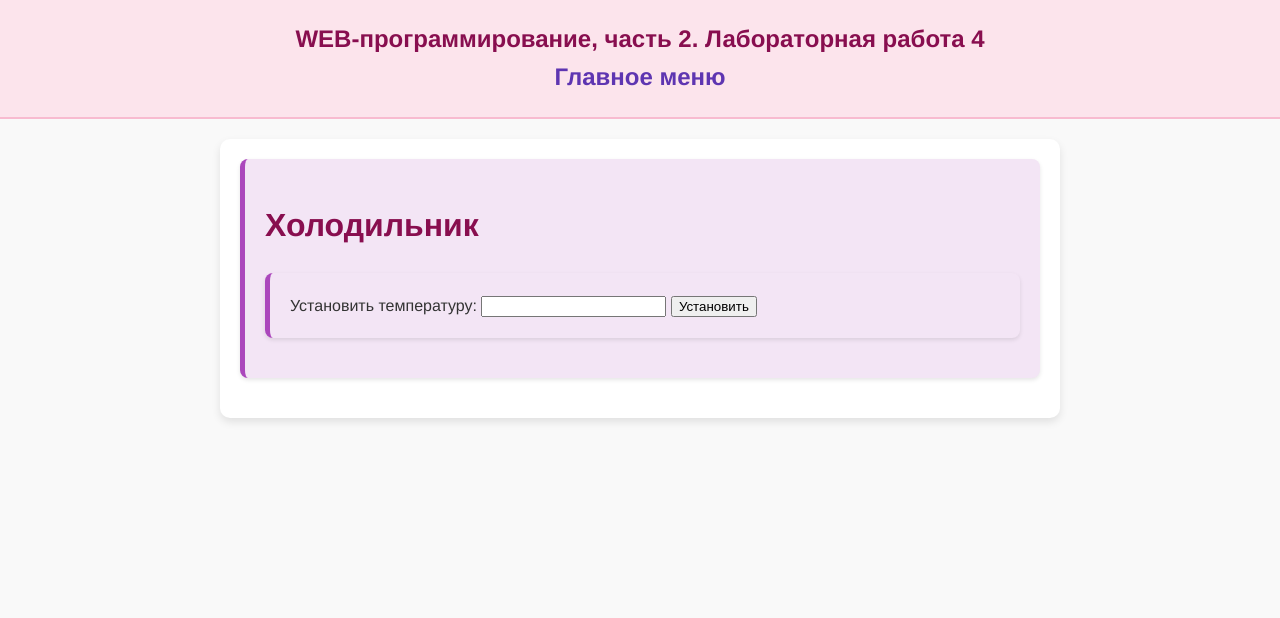
After one commit to sm11rnova/web-programming-labs-2, a Flask app: page /lab4/fridge in a window 1280 px wide. The commit adds this page. Shown: the top 618 px of the page. Run offline with Flask 3, Linux system fonts and the light colour scheme.

Commit message:
Холодильник

```diff
--- a/lab4.py
+++ b/lab4.py
@@ -221,3 +221,35 @@ def edit_user():
     user['password'] = new_password
 
     return redirect('/lab4/users')
+
+
+@lab4.route('/lab4/fridge', methods=['GET', 'POST'])
+def fridge():
+    if request.method == 'GET':
+        return render_template('lab4/fridge.html')
+
+    temperature = request.form.get('temperature')
+
+    if not temperature:
+        return render_template('lab4/fridge.html', error='Ошибка: не задана температура')
+
+    temperature = int(temperature)
+
+    if temperature < -12:
+        return render_template('lab4/fridge.html', error='Не удалось установить температуру — слишком низкое значение')
+    elif temperature > -1:
+        return render_template('lab4/fridge.html', error='Не удалось установить температуру — слишком высокое значение')
+    elif -12 <= temperature <= -9:
+        return render_template('lab4/fridge.html', message=f'Установлена температура: {temperature}°С', snowflakes=3)
+    elif -8 <= temperature <= -5:
+        return render_template('lab4/fridge.html', message=f'Установлена температура: {temperature}°С', snowflakes=2)
+    elif -4 <= temperature <= -1:
+        return render_template('lab4/fridge.html', message=f'Установлена температура: {temperature}°С', snowflakes=1)
+
+
+prices = {
+        'ячмень': 12345,
+        'овёс': 8522,
+        'пшеница': 8722,
+        'рожь': 14111
+    }
--- /dev/null
+++ b/templates/lab4/fridge.html
@@ -0,0 +1,25 @@
+{% extends "base.html" %}
+
+{% block lab %}Лабораторная работа 4{% endblock %}
+
+{% block main %}
+    <div class="fridge-container">
+        <h1 class="fridge-title">Холодильник</h1>
+        <div class="fridge-body">
+            <form method="post" class="temperature-form">
+                <label for="temperature" class="temperature-label">Установить температуру:</label>
+                <input type="number" id="temperature" name="temperature" step="1" class="temperature-input">
+                <button type="submit" class="set-button">Установить</button>
+            </form>
+
+            {% if error %}
+                <p class="error-message">{{ error }}</p>
+            {% endif %}
+
+            {% if message %}
+                <p class="success-message">{{ message }}</p>
+                <p class="snowflakes-message" style="color: blue;">{% for _ in range(snowflakes) %}❄{% endfor %}</p>
+            {% endif %}
+        </div>
+    </div>
+{% endblock %}
--- a/templates/lab4/lab4.html
+++ b/templates/lab4/lab4.html
@@ -13,5 +13,6 @@
         <li><a href="/lab4/exp-form">Возведение в степень</a></li>
         <li><a href="/lab4/tree">Счётчик деревьев</a></li>
         <li><a href="/lab4/login">Авторизация</a></li>
+        <li><a href="/lab4/fridge">Холодильник</a></li>
     </ol>
     {% endblock %}
```
